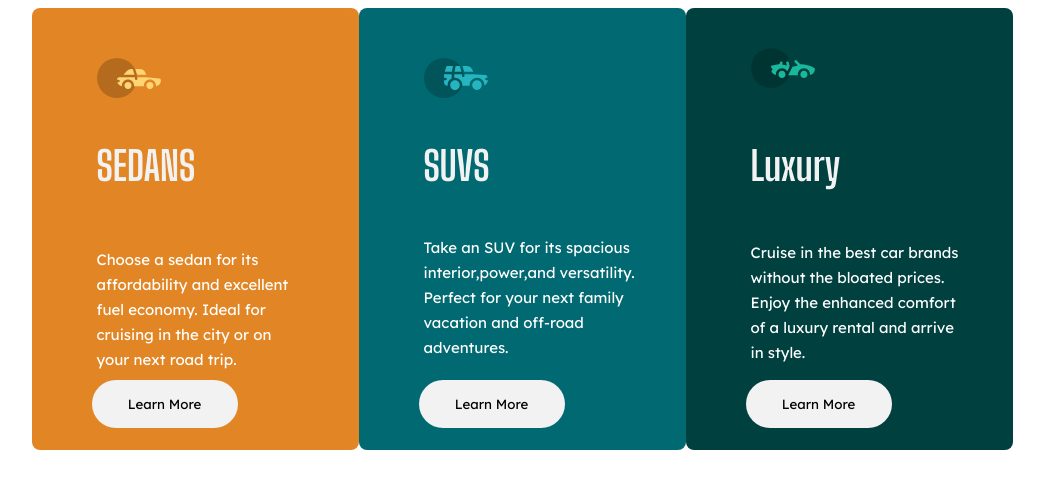
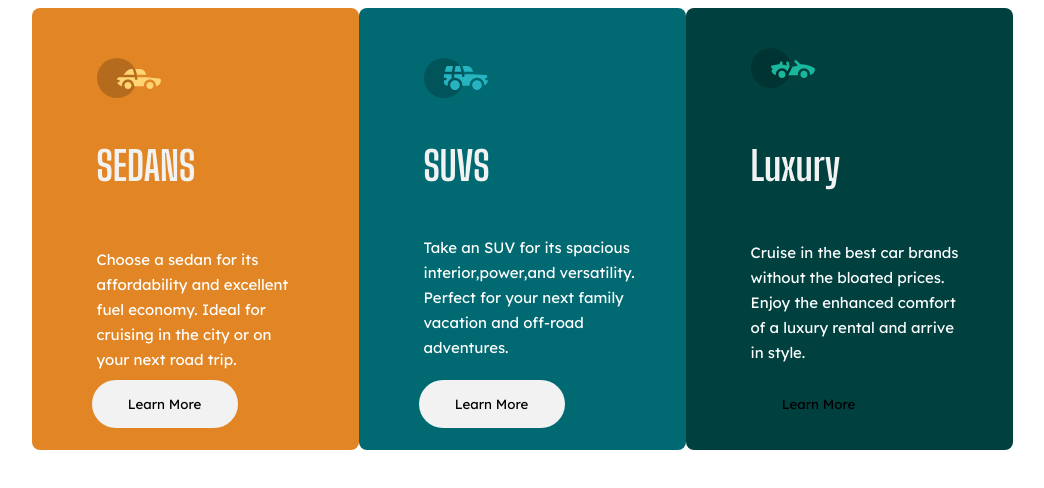
Before and after one commit to Devin-Jackson314/FED2207-Main, an Angular app in the folder front-end-mentor-3-component/: page / in a window 1280 px wide. In both pictures the pointer is over the button 936 px from the left and 404 px from the top of the page. Shown: the top 488 px of the page, without its empty margins (118-1162 px from the left). Built offline with nearby package versions, Linux system fonts and the light colour scheme.

Commit message:
PROJECT COMPLETE

```diff
--- a/front-end-mentor-3-component/src/app/app.component.css
+++ b/front-end-mentor-3-component/src/app/app.component.css
@@ -1,4 +1,4 @@
-@media (max-width: 1440px)
+@media (max-width: 1480px)
 {
 section {
         display: flex;
@@ -10,5 +10,7 @@ section {
 @media (max-width: 375px){
     section{
         display: block;
+        justify-content: center;
+        align-items: center;
     }
 }
--- a/front-end-mentor-3-component/src/app/luxury/luxury.component.css
+++ b/front-end-mentor-3-component/src/app/luxury/luxury.component.css
@@ -6,7 +6,7 @@ div {
     border-radius: 8px;
 }
 
-button {
+button{
     position: relative;
     background: #F2F2F2;
     border-radius: 25px;
@@ -15,6 +15,10 @@ button {
     left: 60px;
     top: 60px;
     border: none;
+}
+
+button:hover{
+    background-color:#004140;
 }
 
 h3 {
--- a/front-end-mentor-3-component/src/app/sedans/sedans.component.css
+++ b/front-end-mentor-3-component/src/app/sedans/sedans.component.css
@@ -15,6 +15,10 @@ button{
     left: 60px;
     top: 60px;
     border: none;
+}
+
+button:hover {
+    background-color: #E28625;
 }
 
 h3{
--- a/front-end-mentor-3-component/src/app/suvs/suvs.component.css
+++ b/front-end-mentor-3-component/src/app/suvs/suvs.component.css
@@ -15,6 +15,10 @@ button {
     left: 60px;
     top: 60px;
     border: none;
+}
+
+button:hover {
+    background-color: #006971;
 }
 
 h3{
```
